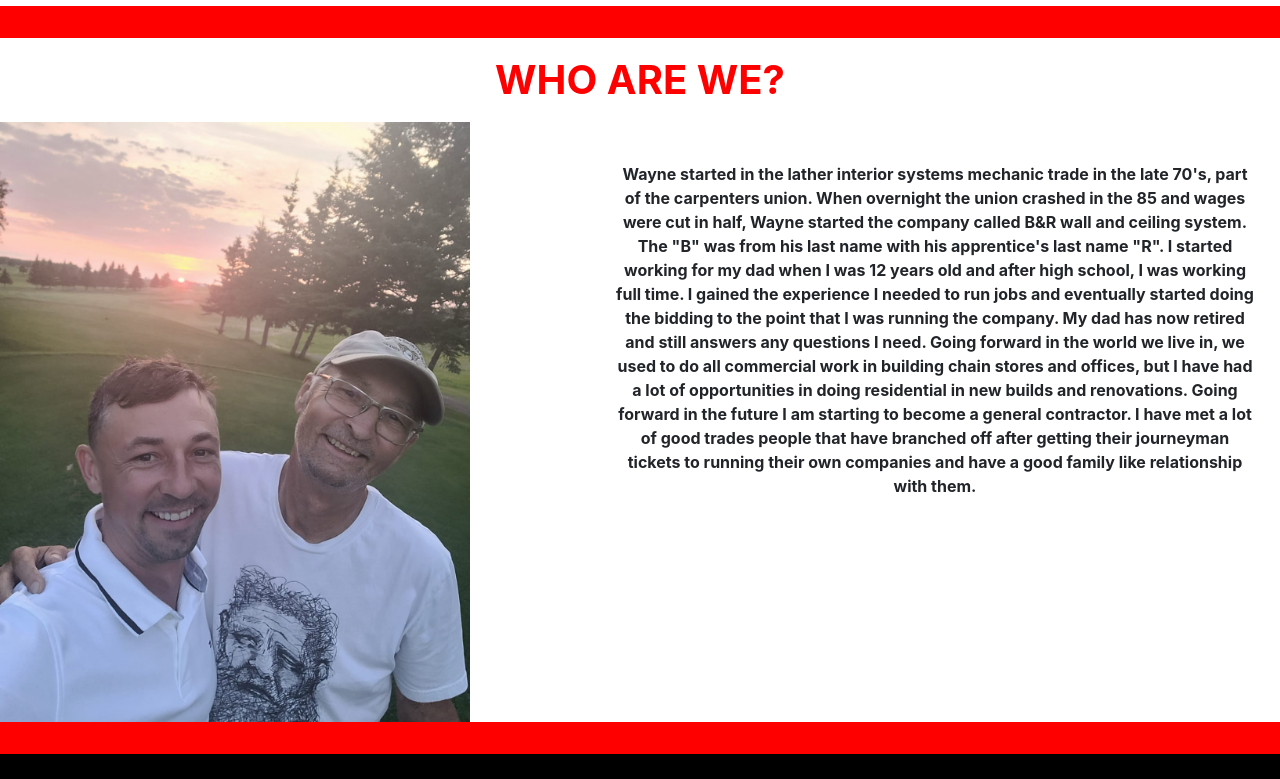
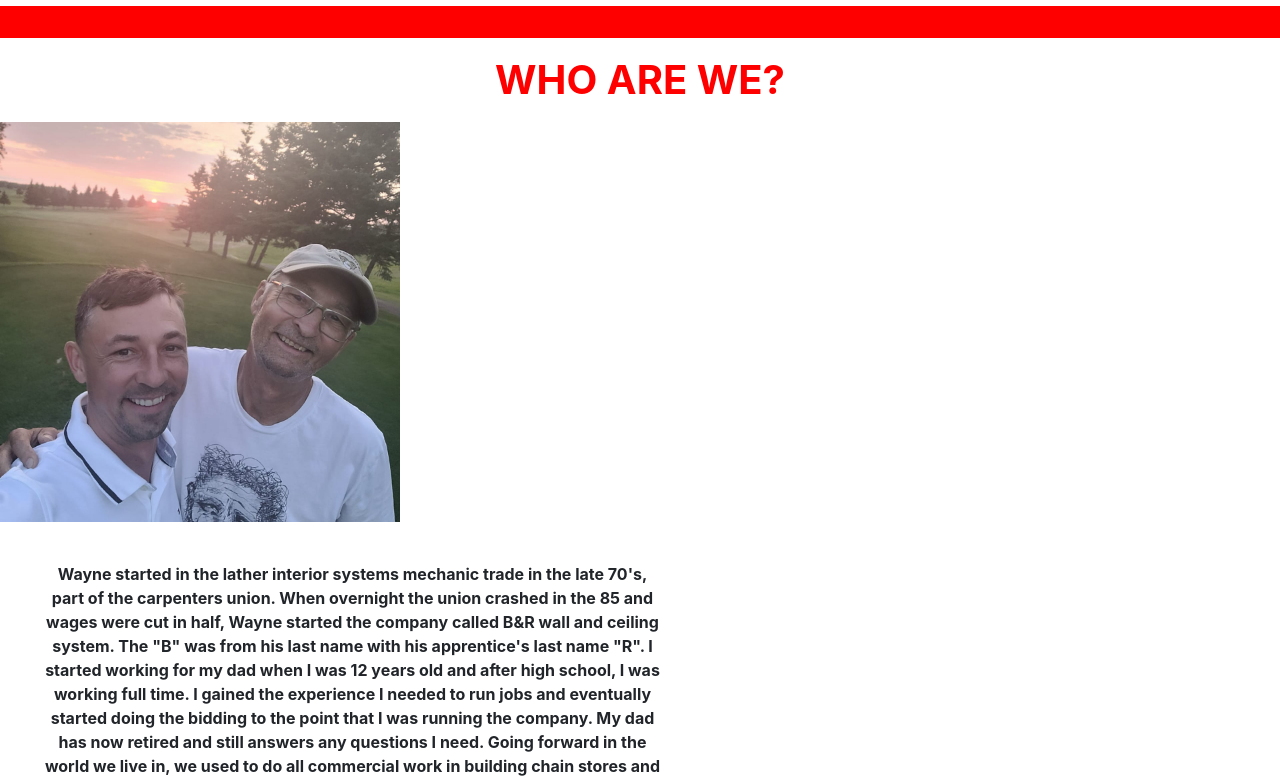
Before and after one commit to allenjustinblanco/br-drywall-ceiling, an Angular app: page / in a window 1280 px wide. Shown: the part 640-1419 px from the top of the page. Built offline with nearby package versions, Linux system fonts and the light colour scheme.

Commit message:
Add rev2

```diff
--- a/src/app/getintouch/getintouch.component.html
+++ b/src/app/getintouch/getintouch.component.html
@@ -3,7 +3,7 @@
         <div class="p-3 mb-2 redline-upper"></div>
     </div>
     <div class="row getintouch">
-        <div class=" col col-sm-12 col-lg-4">
+        <div class=" col col-sm-12 col-lg-6">
             <h1 class="display-5 font-weight-bold text-white">GET IN TOUCH</h1>
             <br>
             <h5 class="h5-tags text-nowrap font-weight-bold">Mailing Address</h5>
--- a/src/app/whoarewe/whoarewe.component.css
+++ b/src/app/whoarewe/whoarewe.component.css
@@ -13,11 +13,17 @@
 .row-12{
     background-color: red;
 }
+
 .whoweare-pic{
-    align-items: center;
-    border-bottom: 10px;
+    border: 20px;
 }
+
 .whoweare-bio{
     text-align: center;
     margin: 40px;
 }
+/* @media screen and (max-width: 991px) {
+    .whoarewe-bio{
+     text-align: center;
+   }
+ } */
--- a/src/app/whoarewe/whoarewe.component.html
+++ b/src/app/whoarewe/whoarewe.component.html
@@ -2,20 +2,18 @@
     <div class="row-12">
         <div class="p-3 mb-2 redline-upper"></div>
     </div>
-
-
     <div class="row">
         <div class="col">
             <h1 class=" col display-5 font-weight-bold text-nowrap  text">WHO ARE WE?</h1>
         </div>
+    </div>
+
         <div class="row">
-
-            <div class="col">
-                    <img class="col whoweare-pic" style="width: 500px; height: 600px; object-fit: cover; object-fit: 100% 0;" src="../../assets/Br-whoweare.jpg" alt="">
+            <div class="col col col-sm-12 col-lg-6 whoweare-pic">
+                    <img class="" style="width: 400px; height: 400px; object-fit: cover; object-fit: 100%;" src="../../assets/Br-whoweare.jpg" alt="">
             </div>
             <div class="col col-sm-12 col-lg-6 font-weight-bold whoweare-bio">
                 <p>Wayne started in the lather interior systems mechanic trade in the late 70's, part of the carpenters union. When overnight the union crashed in the 85 and wages were cut in half, Wayne started the company called B&R wall and ceiling system. The "B" was from his last name with his apprentice's last name "R". I started working for my dad when I was 12 years old and after high school, I was working full time. I gained the experience I needed to run jobs and eventually started doing the bidding to the point that I was running the company. My dad has now retired and still answers any questions I need. Going forward in the world we live in, we used to do all commercial work in building chain stores and offices, but I have had a lot of opportunities in doing residential in new builds and renovations. Going forward in the future I am starting to become a general contractor. I have met a lot of good trades people that have branched off after getting their journeyman tickets to running their own companies and have a good family like relationship with them.</p>
             </div>
         </div>
-    </div>
 </div>
```
